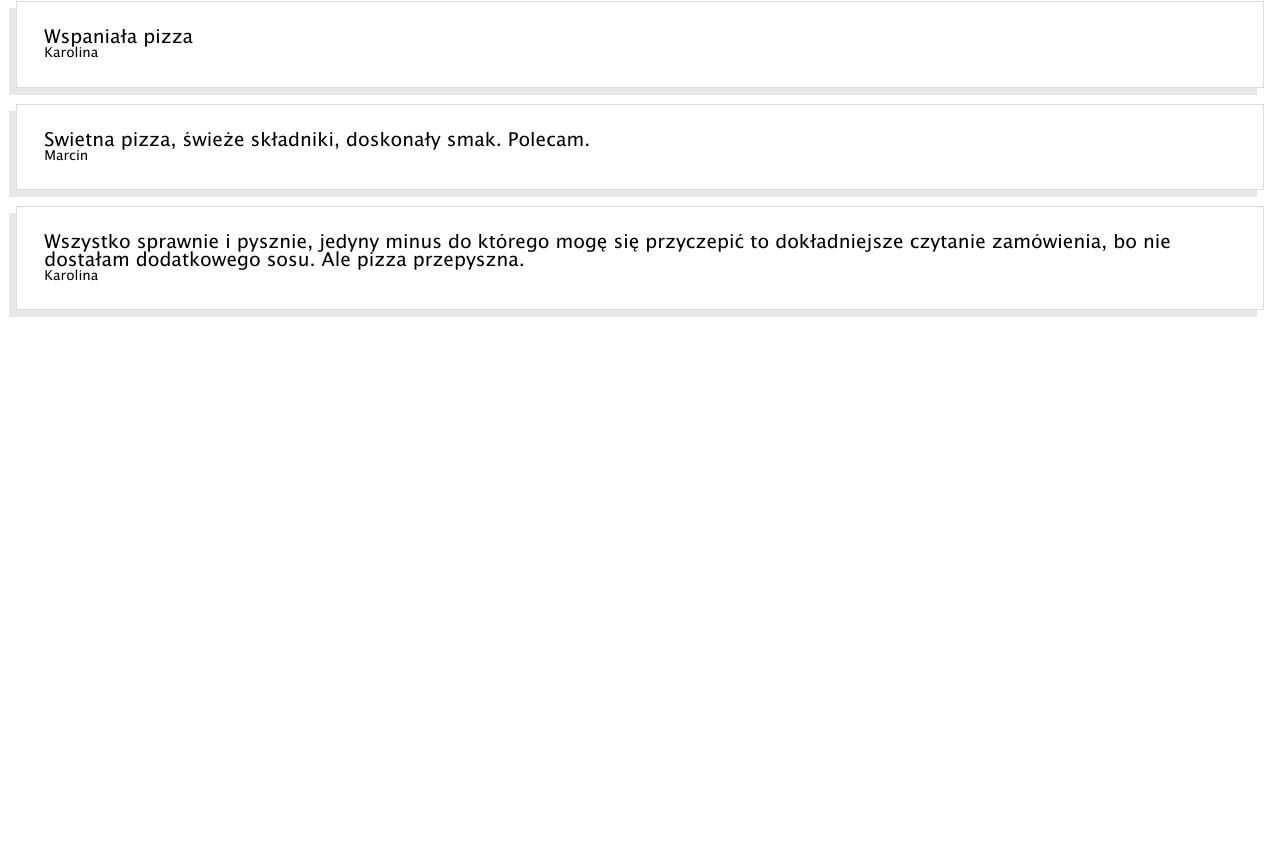
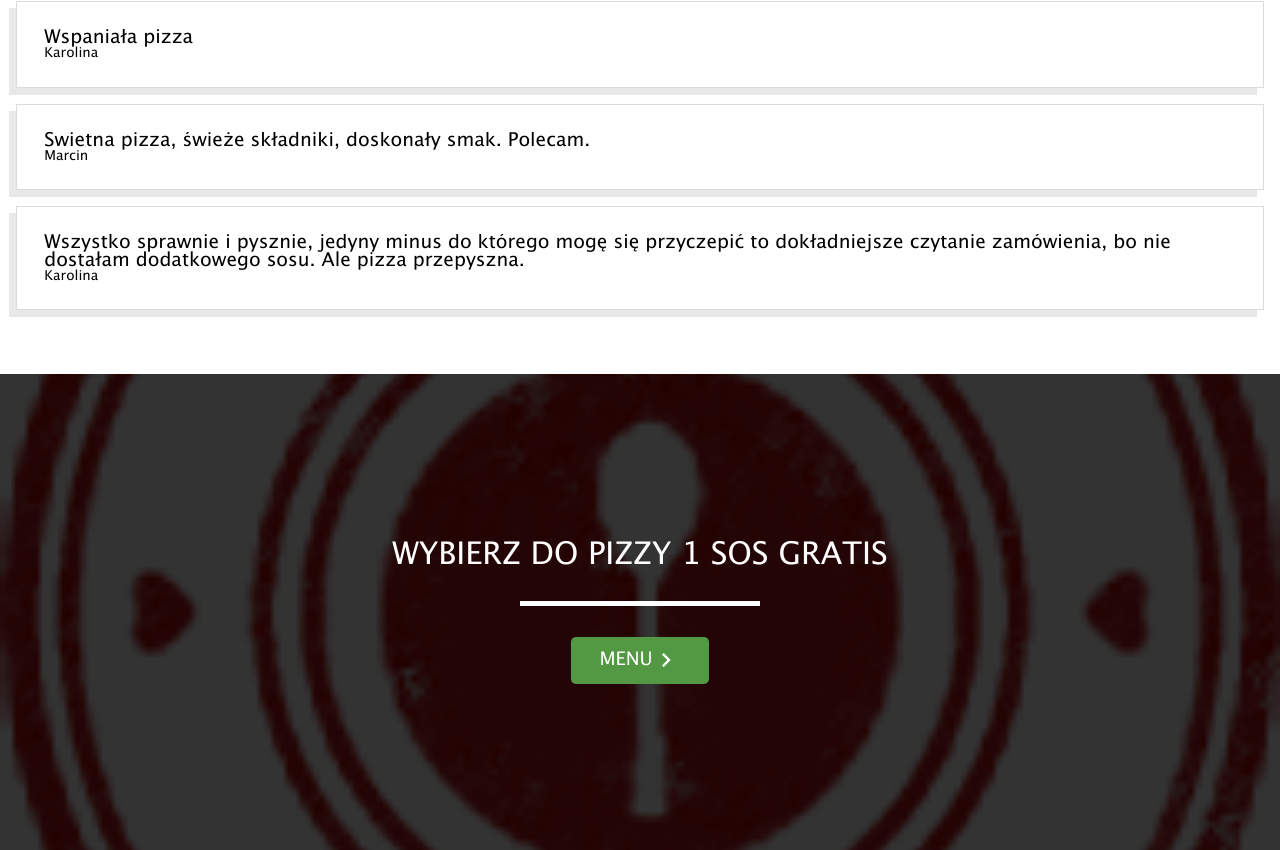
Before and after one commit to Mertinn/react-pizza, a React (Create React App) app: page / in a window 1280 px wide. Shown: the part 1121-1971 px from the top of the page. Before the commit the page ends 1655 px from the top, so only its background shows below. Built offline with nearby package versions, Linux system fonts and the light colour scheme.

Commit message:
Added menu section

```diff
--- /dev/null
+++ b/src/components/ColoredSpacer/index.tsx
@@ -0,0 +1,9 @@
+import styled from "styled-components";
+
+const ColoredSpacer = styled.div<{ width: string; color: string }>`
+  height: 5px;
+  width: ${(props) => props.width};
+  background: ${(props) => props.color};
+`;
+
+export default ColoredSpacer;
--- /dev/null
+++ b/src/components/mixins.ts
@@ -0,0 +1,11 @@
+import { css } from "styled-components";
+
+export const fullCenteredText = css`
+  height: 100%;
+  width: 100%;
+  display: flex;
+  align-items: center;
+  justify-content: center;
+  flex-direction: column;
+  text-align: center;
+`;
--- a/src/views/HomePage/index.tsx
+++ b/src/views/HomePage/index.tsx
@@ -1,4 +1,4 @@
-import React, { useEffect } from "react";
+import React from "react";
 import {
   DefaultSection,
   StyledLink,
@@ -10,6 +10,10 @@ import {
   VideoSectionContent,
   SmallSpacer,
   ReviewsList,
+  ImageContentContainer,
+  MenuSection,
+  BackgroundImage,
+  BackgroundImageContainer,
 } from "./styles";
 import PizzaVideo from "../../assets/pizzaVideo.mp4";
 import Button from "../../components/Button";
@@ -17,6 +21,8 @@ import { MdKeyboardArrowRight } from "react-icons/md";
 import InfoBox from "../../components/InfoBox";
 import Review from "../../components/Review";
 import AnimationContainer from "../../components/AnimationContainer";
+import MenuLogo from "../../assets/menuImage.png";
+import ColoredSpacer from "../../components/ColoredSpacer";
 
 const HomePage = () => {
   const openHours = [
@@ -95,7 +101,20 @@ const HomePage = () => {
         </AnimationContainer>
       </DefaultSection>
 
-      <DefaultSection></DefaultSection>
+      <MenuSection>
+        <BackgroundImageContainer>
+          <BackgroundImage src={MenuLogo} />
+          <AnimationContainer animationName={"zoom-in-up"}>
+            <ImageContentContainer>
+              <h1>Wybierz do pizzy 1 sos gratis</h1>
+              <ColoredSpacer width={"20%"} color="white" />
+              <Button>
+                MENU <MdKeyboardArrowRight size={"1.5em"} />
+              </Button>
+            </ImageContentContainer>
+          </AnimationContainer>
+        </BackgroundImageContainer>
+      </MenuSection>
     </>
   );
 };
--- a/src/views/HomePage/styles.ts
+++ b/src/views/HomePage/styles.ts
@@ -1,6 +1,7 @@
 import styled from "styled-components";
 import v from "../../components/variables";
 import { Link } from "react-router-dom";
+import { fullCenteredText } from "../../components/mixins";
 
 export const StyledVideo = styled.video`
   object-fit: cover;
@@ -17,14 +18,8 @@ export const VideoSection = styled.section`
 `;
 
 export const VideoSectionContent = styled.div`
+  ${fullCenteredText};
   color: white;
-  height: 100%;
-  width: 100%;
-  display: flex;
-  align-items: center;
-  justify-content: center;
-  flex-direction: column;
-  text-align: center;
   gap: 2em;
 
   h1 {
@@ -49,7 +44,7 @@ export const InfoContainer = styled.div`
 `;
 
 export const DefaultSection = styled.section`
-  padding: 4em 1em;
+  padding: 4em 1em 0 1em;
 `;
 
 export const SmallSpacer = styled.div`
@@ -73,13 +68,42 @@ export const StyledLink = styled(Link)`
 `;
 
 export const ReviewsList = styled.ul`
-  margin: 2em 0;
+  margin: 2em 0 0 0;
   list-style-type: none;
   display: flex;
   flex-direction: column;
   gap: 1em;
 `;
 
-export const ImageContentContainer = styled.div<{ src: string }>`
-  background: ${(props) => props.src};
+export const BackgroundImage = styled.div<{ src: string }>`
+  background: url(${(props) => props.src}) center;
+  background-size: cover;
+  position: absolute;
+  width: 100%;
+  height: 100%;
+  top: 0;
+  left: 0;
+  z-index: -1;
 `;
+
+export const BackgroundImageContainer = styled.div`
+  position: relative;
+  background: rgba(0, 0, 0, 0.8);
+`;
+
+export const MenuSection = styled.div`
+  padding-top: 4em;
+`;
+
+export const ImageContentContainer = styled.div`
+  ${fullCenteredText};
+  color: white;
+  padding: 8em 2em;
+  gap: 1.5em;
+  font-size: 1.3rem;
+  h1 {
+    font-weight: normal;
+    font-size: 1.5em;
+    text-transform: uppercase;
+  }
+`;
```
Also changed, not shown: src/assets/menuImage.png (added).
